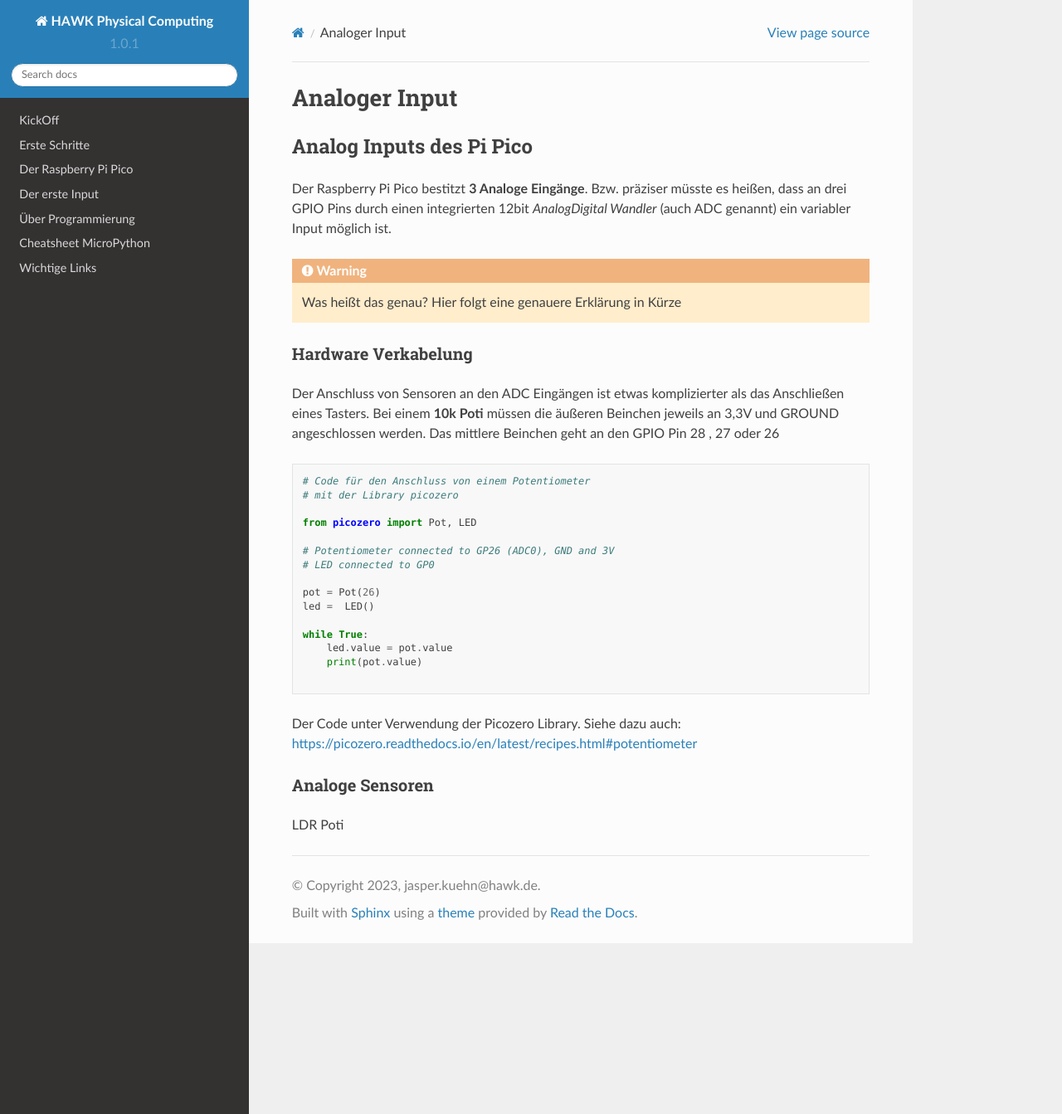
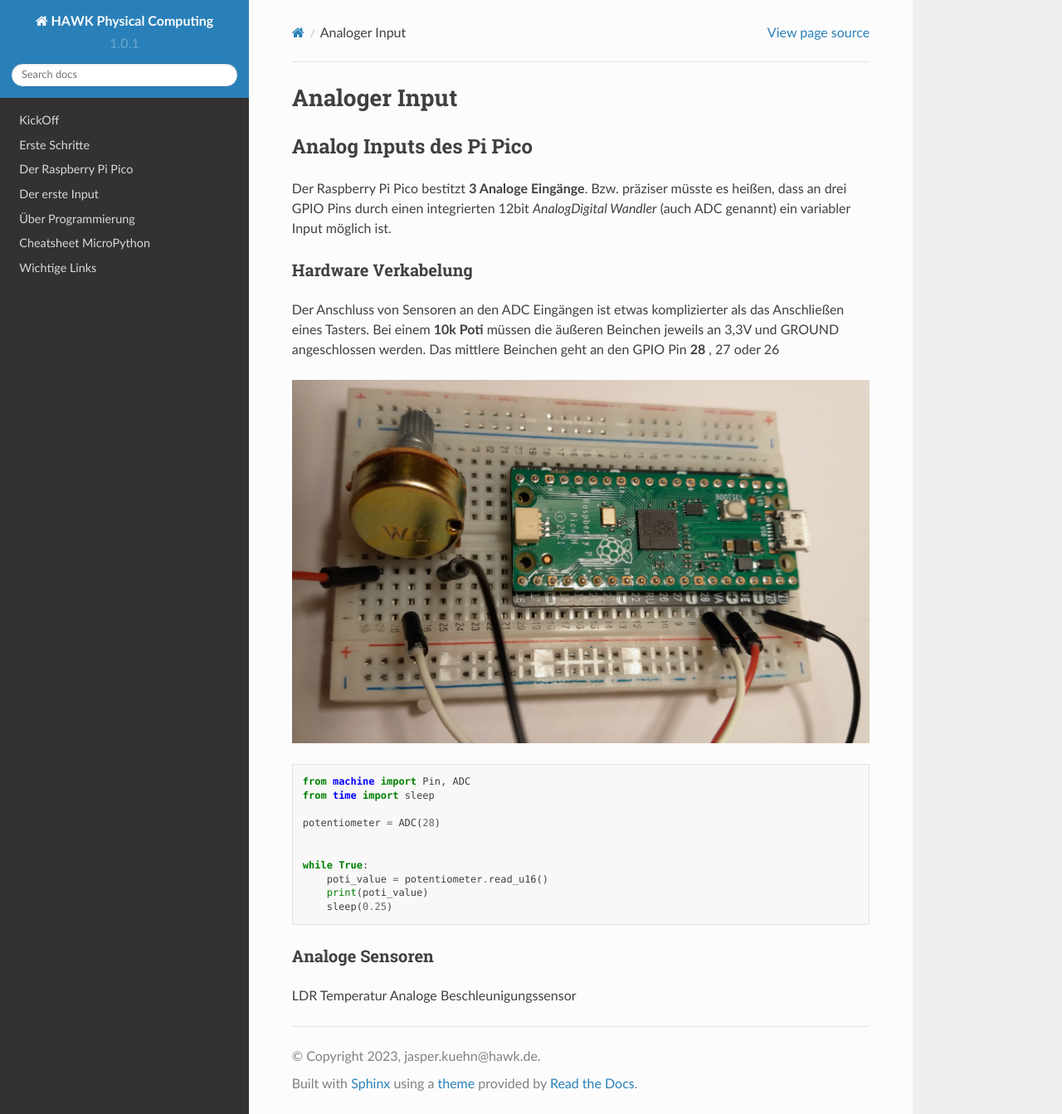
Before and after one commit to HAWK-Computing/physicalcomputing, a Sphinx documentation site: the page built from docs/Analog_Input.rst, in a window 1280 px wide and 1343 px high. Shown: the whole window at 83% size. Built offline with Sphinx 7.4.7 and the Read the Docs theme 2.0.0, drawn with Linux system fonts in a browser that asks for light colours.

Commit message:
analog input

```diff
--- a/docs/Analog_Input.rst
+++ b/docs/Analog_Input.rst
@@ -7,21 +7,23 @@ Analog Inputs des Pi Pico
 
 Der Raspberry Pi Pico bestitzt **3 Analoge Eingänge**. Bzw. präziser müsste es heißen, dass an drei GPIO Pins durch einen integrierten 12bit *AnalogDigital Wandler* (auch ADC genannt) ein variabler Input möglich ist.
 
-.. warning::
-	Was heißt das genau? Hier folgt eine genauere Erklärung in Kürze
 
 Hardware Verkabelung
 ------------
 
-Der Anschluss von Sensoren an den ADC Eingängen ist etwas komplizierter als das Anschließen eines Tasters. Bei einem **10k Poti** müssen die äußeren Beinchen jeweils an 3,3V und GROUND angeschlossen werden. Das mittlere Beinchen geht an den GPIO Pin 28 , 27 oder 26
+Der Anschluss von Sensoren an den ADC Eingängen ist etwas komplizierter als das Anschließen eines Tasters. Bei einem **10k Poti** müssen die äußeren Beinchen jeweils an 3,3V und GROUND angeschlossen werden. Das mittlere Beinchen geht an den GPIO Pin **28** , 27 oder 26
 
-.. literalinclude:: beispiele/Input_Analog_Poti.py
+.. image:: bilder/RaspberryPiPico_Poti.png
 
-Der Code unter Verwendung der Picozero Library. Siehe dazu auch:
-https://picozero.readthedocs.io/en/latest/recipes.html#potentiometer
+
+.. literalinclude:: beispiele/Analoginput_Poti.py
+
+
+
 
 Analoge Sensoren
 -------------
 
 LDR
-Poti
+Temperatur
+Analoge Beschleunigungssensor
--- a/docs/ErsteSchritte.rst
+++ b/docs/ErsteSchritte.rst
@@ -65,3 +65,5 @@ Hier es zum |WikiSteck|
 
 Die LED
 --------------------
+
+Licht emittierende Diode. Was ist das? Eine Diode ist ein elektronisches Bauteil, dass nur in eine Richtung Elektronen also Strom durchfließen lässt. Dabei entsteht bei einer LED Licht. Je nach Zusammensetzung und Bauart der LED kann dieses Licht unterschiedliche Farben haben. Daher ist eine LED nicht gleich einer LED. Wir werden hauptsächlich mit Signal leds arbeiten.
--- /dev/null
+++ b/docs/beispiele/Analoginput_Poti.py
@@ -0,0 +1,10 @@
+from machine import Pin, ADC
+from time import sleep
+
+potentiometer = ADC(28)
+
+
+while True:
+    poti_value = potentiometer.read_u16()
+    print(poti_value)
+    sleep(0.25)
--- a/docs/beispiele/Input_Analog_Poti.py
+++ /dev/null
@@ -1,14 +0,0 @@
-# Code für den Anschluss von einem Potentiometer
-# mit der Library picozero
-
-from picozero import Pot, LED
-
-# Potentiometer connected to GP26 (ADC0), GND and 3V
-# LED connected to GP0
-
-pot = Pot(26)
-led =  LED()
-
-while True:
-    led.value = pot.value
-    print(pot.value)
```
Also changed, not shown: docs/bilder/RaspberryPiPico_Poti.png (added).
